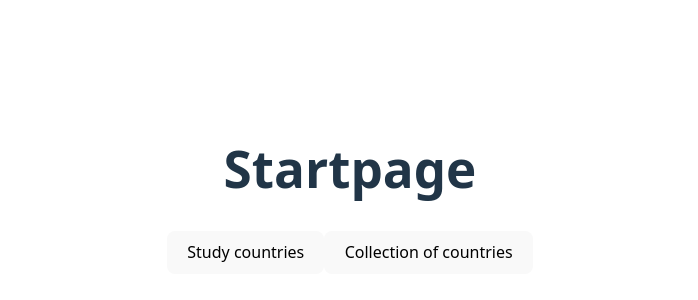
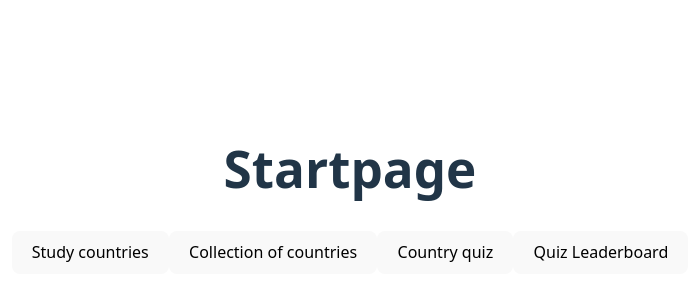
Before and after one commit to Hollstedt/projektarbete-country-explorer, a React (Vite) app: page / in a window 1280 px wide. Shown: the part 210-510 px from the top of the page, without its empty margins (290-988 px from the left). Built offline with nearby package versions, Linux system fonts and the light colour scheme.

Commit message:
Adding two btns on Startpage for Quiz and Leaderboard. Breaking out data from Countries-page to new component (RegionSelector) for re-use on Quiz page for a region picker.

```diff
--- a/src/App.jsx
+++ b/src/App.jsx
@@ -4,6 +4,8 @@ import Startpage from './pages/Startpage'
 import Countries from './pages/Countries'
 import Collection from './pages/Collection'
 import CountryData from './pages/CountryData'
+import Quiz from './pages/Quiz'
+import QuizLeaderboard from './pages/QuizLeaderboard'
 
 function App() {
 
@@ -13,6 +15,8 @@ function App() {
       <Route path="/countries" element={<Countries />}></Route>
       <Route path="/collection" element={<Collection />}></Route>
       <Route path="/countries/:countryName" element={<CountryData />}></Route>
+      <Route path="/quiz" element={<Quiz />}></Route>
+      <Route path="/quizleaderboard" element={<QuizLeaderboard />}></Route>
     </Routes>
   )
 }
--- /dev/null
+++ b/src/components/RegionSelector.jsx
@@ -0,0 +1,15 @@
+export default function RegionSelector( {selectedRegion, onRegionChange} ) {
+    const regions = ["Europe", "Asia", "Oceania", "Americas", "Africa"];
+
+    return (
+        <div>
+            <label>Välj världsdel:</label>
+            <select value={selectedRegion} onChange={onRegionChange}>
+                <option value="">Världsdel</option>
+                {regions.map((region, index) => (
+                    <option key={index} value={region}>{region}</option>
+                ))}
+            </select>
+        </div>
+    )
+}
--- a/src/pages/Countries.jsx
+++ b/src/pages/Countries.jsx
@@ -1,10 +1,10 @@
 import { useState } from "react"
 import { useNavigate } from "react-router-dom";
 import HandleCountryFlag from "../components/HandleCountryFlag";
+import RegionSelector from "../components/RegionSelector";
 
 export default function Countries() {
 
-    const regions = ["Europe", "Asia", "Oceania", "Americas", "Africa"];
     const [selectedRegion, setSelectedRegion] = useState("");
     const [countries, setCountries] = useState([]);
     const navigate = useNavigate();
@@ -26,18 +26,10 @@ export default function Countries() {
         navigate(`/countries/${countryName}`)
     }
 
-
     return (
         <div>
             <h1>Study Countries-page</h1>
-            <label>Välj världsdel: </label>
-            <select onChange={handleRegionPick}>
-                <option value="">Världsdel</option>
-                {regions.map((region, index) => (
-                    <option key={index} value={region}>{region}</option>
-                ))}
-            </select>
-
+            <RegionSelector selectedRegion={selectedRegion} onRegionChange={handleRegionPick} />
             <div>
                 {countries.map(country => (
                     <HandleCountryFlag key={country.name.common} country={country} onClick={() => handleCountryPicker(country.name.common)}/>
--- /dev/null
+++ b/src/pages/Quiz.jsx
@@ -0,0 +1,5 @@
+export default function Quiz() {
+ return (
+    <h1>Quiz-page</h1>
+ )
+}
--- /dev/null
+++ b/src/pages/QuizLeaderboard.jsx
@@ -0,0 +1,7 @@
+export default function QuizLeaderboard() {
+ return (
+    <div>
+        <h1>Quiz Leaderboard-page</h1>
+    </div>
+ )
+}
--- a/src/pages/Startpage.jsx
+++ b/src/pages/Startpage.jsx
@@ -4,12 +4,10 @@ export default function Startpage() {
     return (
         <div>
             <h1>Startpage</h1>
-            <Link to="/countries">
-                <button>Study countries</button>
-            </Link>
-            <Link to="/collection">
-                <button>Collection of countries</button>
-            </Link>
+            <Link to="/countries"><button>Study countries</button></Link>
+            <Link to="/collection"><button>Collection of countries</button></Link>
+            <Link to="/quiz"><button>Country quiz</button></Link>
+            <Link to="/quizleaderboard"><button>Quiz Leaderboard</button></Link>
         </div>
     )
 }
```
Also changed, not shown: 1 other file (tests, documents, lock files or other folders).
